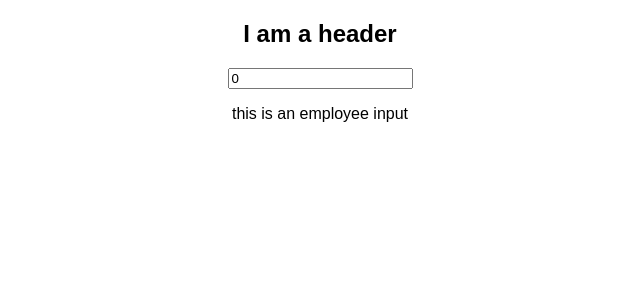
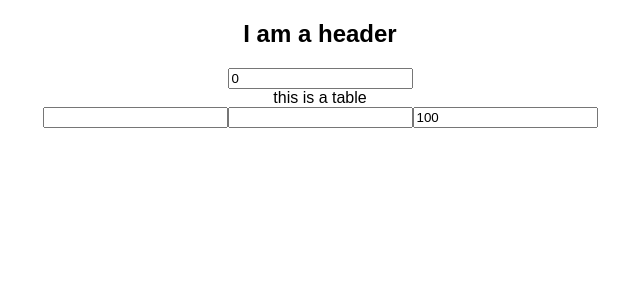
Before and after one commit to stephen-engler/tip_pool_calculator, a React (Create React App) app: page / in a window 1280 px wide. Shown: the top 300 px of the page, without its empty margins (320-960 px from the left). Built offline with nearby package versions, Linux system fonts and the light colour scheme.

Commit message:
add inputs for employee name and hours

```diff
--- a/src/components/EmployeeInput.js
+++ b/src/components/EmployeeInput.js
@@ -1,9 +1,30 @@
-import React from 'react';
+import React, {Component} from 'react';
 
-const EmployeeInput = (props)=>{
-    return(
-        <p>this is an employee input</p>
-    )
+const initialState = {
+    employeeName: '',
+    employeeHours: undefined,
+    employeePercent: 100,
+}
+
+class EmployeeInput extends Component{
+    state = initialState;
+
+    handleChangeFor = input =>{
+        return event=>{
+            this.setState({
+                ...this.state,
+                [input]: event.target.value
+            })
+        }
+    }
+
+    render(){
+        return <div>
+            <input type='text' value={this.state.employeeName} onChange={this.handleChangeFor('employeeName')}/>
+            <input type='number' value={this.state.employeeHours} onChange={this.handleChangeFor('employeeHours')}/>
+            <input type='number'value={this.state.employeePercent} onChange={this.handleChangeFor('employeePercent')}/>
+        </div>;
+    }
 }
 
 export default EmployeeInput;
--- /dev/null
+++ b/src/components/EmployeeTable.js
@@ -0,0 +1,9 @@
+import React from 'react';
+
+const EmployeeTable = (props)=>{
+    return(
+        <div>this is a table</div>
+    )
+}
+
+export default EmployeeTable;
--- a/src/components/Form.js
+++ b/src/components/Form.js
@@ -1,6 +1,7 @@
 import React, {Component} from 'react';
 import EmployeeInput from './EmployeeInput';
-import TotalTips from './TotalTips'
+import TotalTips from './TotalTips';
+import EmployeeTable from './EmployeeTable'
 
 const initalState = {
     totalTips: 0
@@ -22,6 +23,7 @@ class Form extends Component {
   render() {
     return <div>
             <TotalTips totalTips={this.state.totalTips} handleChangeFor={this.handleChangeFor}/>
+            <EmployeeTable />
             <EmployeeInput />
         </div>;
   }
```
